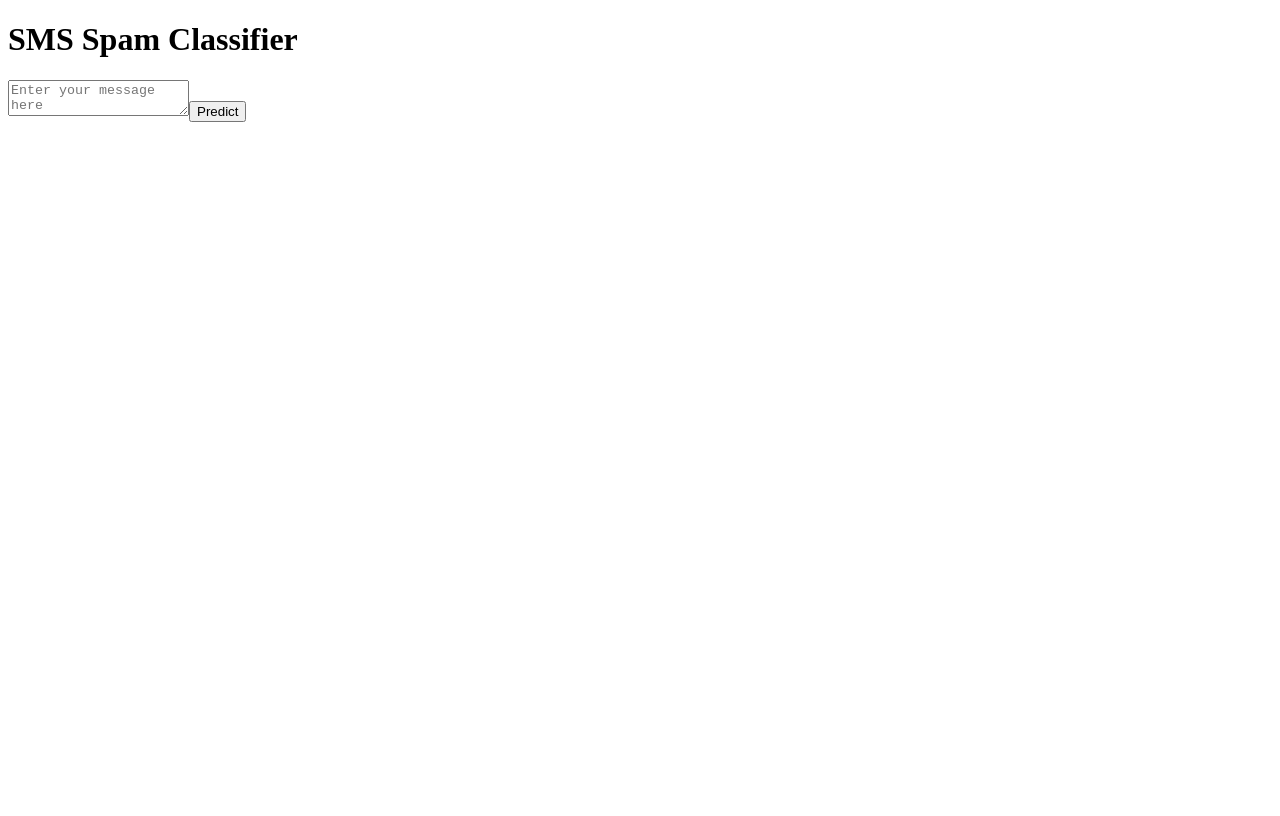
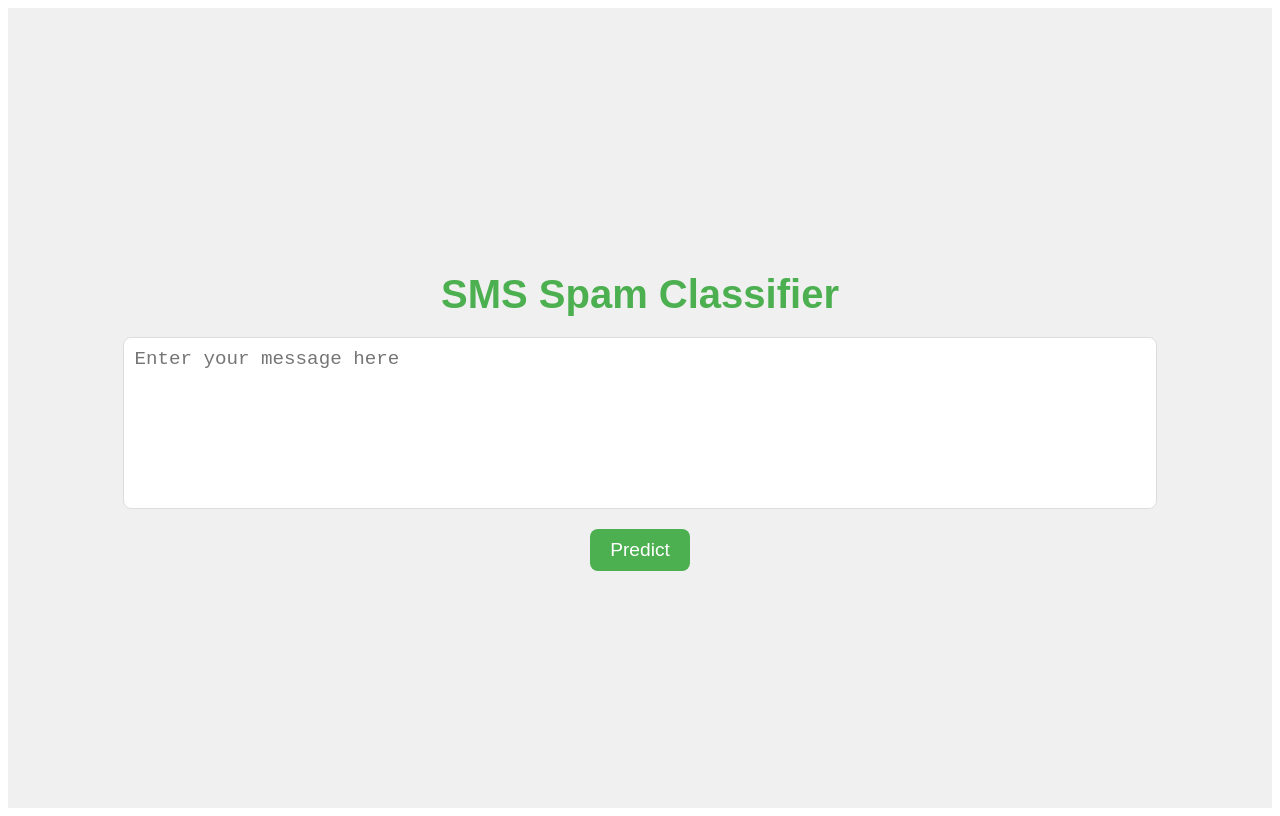
Before and after one commit to adityahacker-1/scam_msg_classifier_hackathon, a React (Vite) app in the folder frontend/email_spam/: page / in a window 1280 px wide. Built offline with nearby package versions, Linux system fonts and the light colour scheme.

Commit message:
Frontend and backend connected and working fine

```diff
--- a/frontend/email_spam/package.json
+++ b/frontend/email_spam/package.json
@@ -10,6 +10,7 @@
     "preview": "vite preview"
   },
   "dependencies": {
+    "axios": "^1.8.1",
     "react": "^19.0.0",
     "react-dom": "^19.0.0"
   },
--- /dev/null
+++ b/frontend/email_spam/src/App.css
@@ -0,0 +1,48 @@
+.App {
+    display: flex;
+    flex-direction: column;
+    align-items: center;
+    justify-content: center;
+    height: 100vh;
+    background-color: #f0f0f0;
+    font-family: Arial, sans-serif;
+  }
+
+  h1 {
+    color: #4caf50;
+    font-size: 2.5rem;
+    margin-bottom: 20px;
+  }
+
+  textarea {
+    width: 80%;
+    height: 150px;
+    padding: 10px;
+    font-size: 1.2rem;
+    border-radius: 8px;
+    border: 1px solid #ddd;
+    margin-bottom: 20px;
+    resize: none;
+  }
+
+  button {
+    background-color: #4caf50;
+    color: #fff;
+    font-size: 1.2rem;
+    padding: 10px 20px;
+    border: none;
+    border-radius: 8px;
+    cursor: pointer;
+    transition: background-color 0.3s ease;
+  }
+
+  button:hover {
+    background-color: #45a049;
+  }
+
+  h2 {
+    margin-top: 20px;
+    font-size: 1.5rem;
+    font-weight: bold;
+    color: #333;
+  }
--- a/frontend/email_spam/src/App.jsx
+++ b/frontend/email_spam/src/App.jsx
@@ -1,5 +1,6 @@
 import React, { useState } from "react";
 import axios from "axios";
+import "./App.css"; // Import the CSS file
 
 // frontend
 function App() {
@@ -8,9 +9,8 @@ function App() {
 
   const handleSubmit = async () => {
     const response = await axios.post("http://127.0.0.1:5000/predict", {
-      sms: inputText
+      sms: inputText,
     });
-
     setPrediction(response.data.prediction);
   };
 
```
Also changed, not shown: 2 other files (tests, documents, lock files or other folders).
